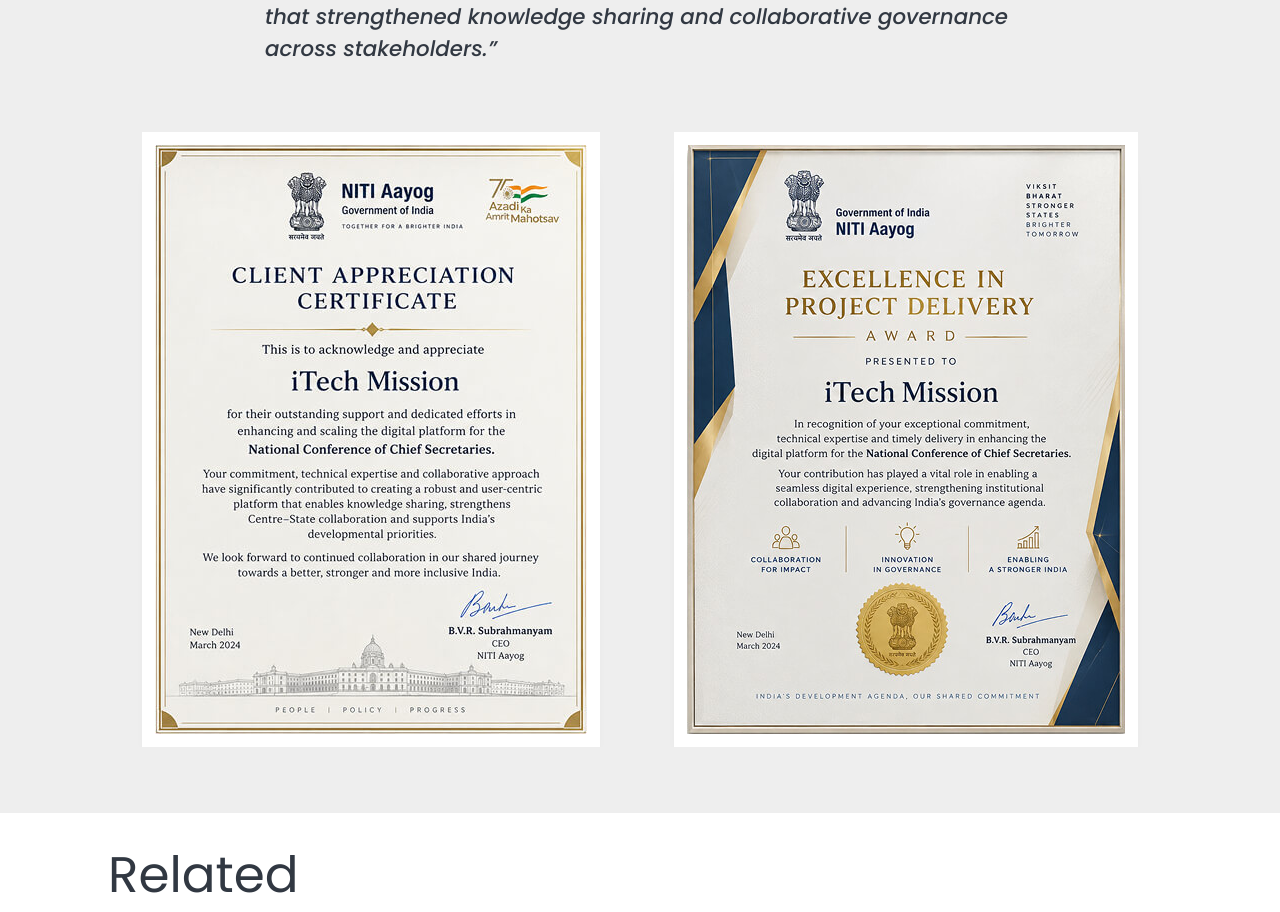
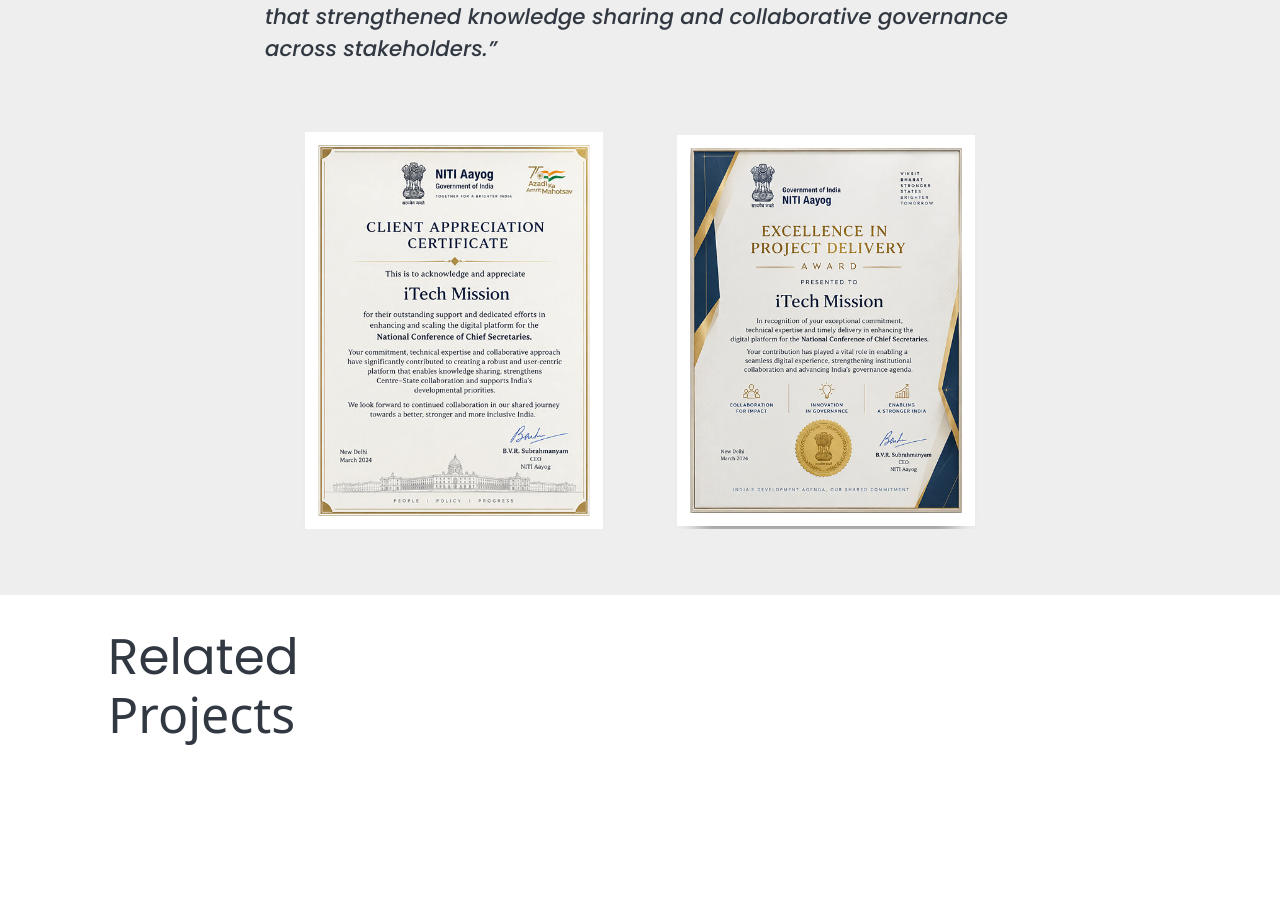
Before and after one commit to thisNiharika/company-portfolio, an Angular app: page /portfolio-details in a window 1280 px wide. Shown: the part 4902-5814 px from the top of the page. Built offline with nearby package versions, Linux system fonts and the light colour scheme; a web font is replaced by a local one.

Commit message:
UI Changes

```diff
--- a/src/app/public/project-details/project-details.css
+++ b/src/app/public/project-details/project-details.css
@@ -397,10 +397,9 @@
 }
 .certifications_img .ci_item {
     border: clamp(10px, 1.04vw, 20px) solid #fff;
-}
-.certifications_img .ci_item {
-    border: clamp(10px, 1.04vw, 20px) solid #fff;
     box-shadow: rgba(0, 0, 0, 0.45) 0px 25px 20px -20px;
+    width: 28%;
+    min-width: 250px;
 }
 .the_context_heading,
 .the_context_para,
```
